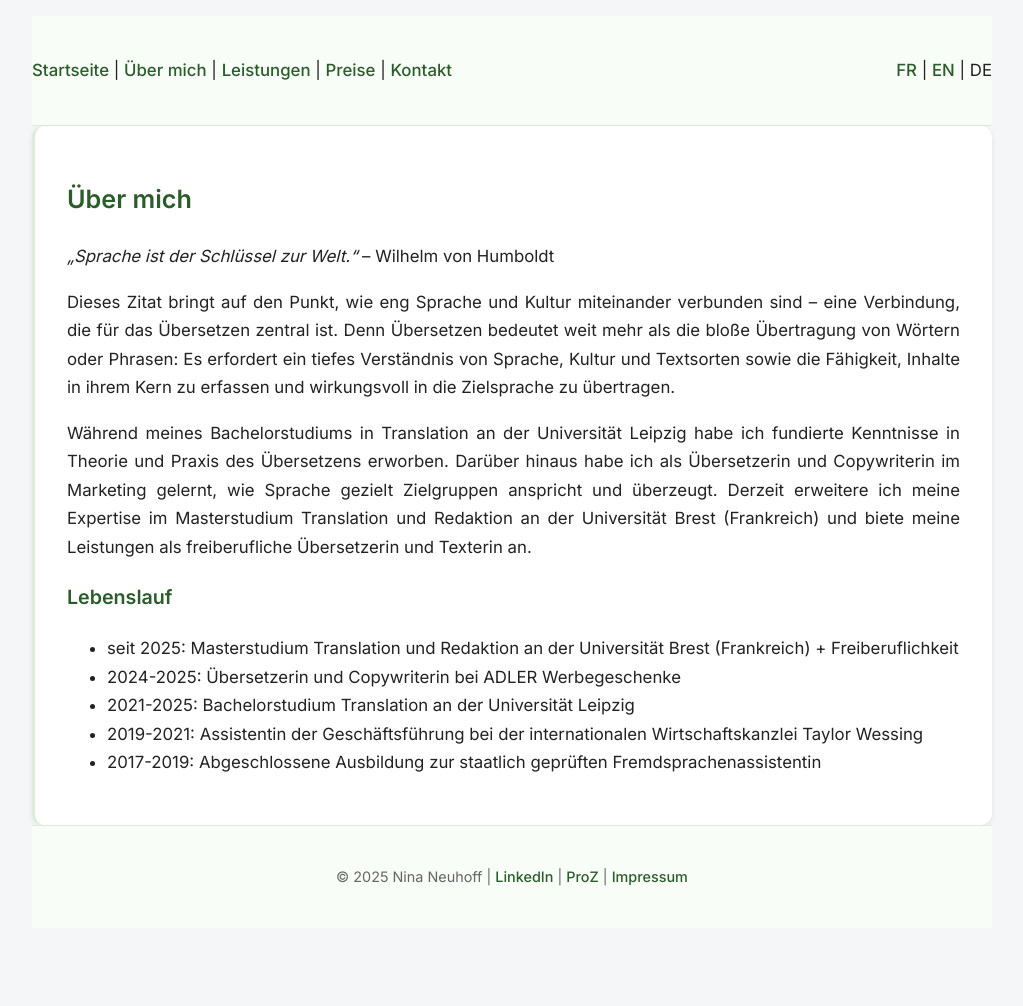
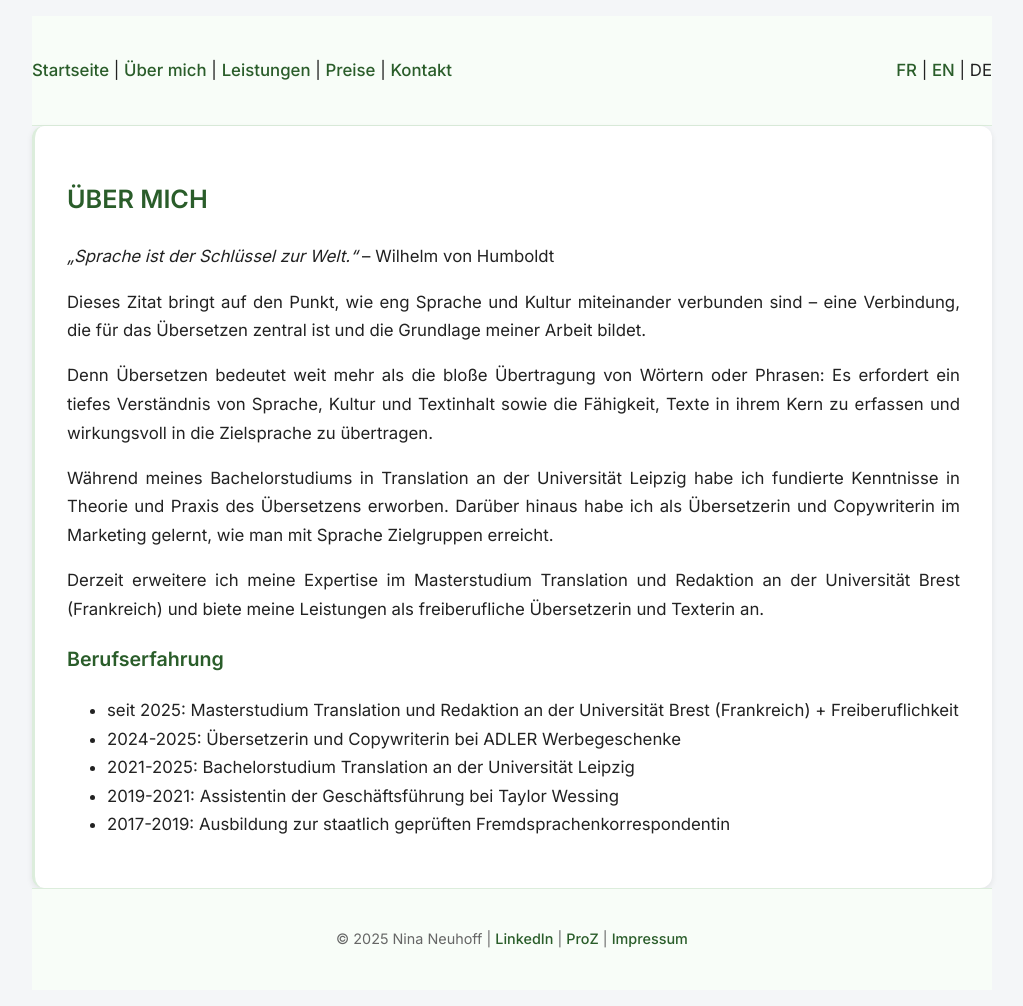
Before and after one commit to nneuhoff/traduction-translation-uebersetzung, a Jekyll site: the page built from de/about.md, in a window 1280 px wide. Shown: the whole page, without its empty margins (128-1151 px from the left). Built offline with Jekyll 4.4.1, drawn with Linux system fonts in a browser that asks for light colours; before the commit the page ends 944 px from its top, so only the background shows below that.

Commit message:
Update about.md

```diff
--- a/de/about.md
+++ b/de/about.md
@@ -4,18 +4,22 @@
 lang: de
 ---
 
-## Über mich
+## ÜBER MICH
 
 *„Sprache ist der Schlüssel zur Welt.“* – Wilhelm von Humboldt
 
-Dieses Zitat bringt auf den Punkt, wie eng Sprache und Kultur miteinander verbunden sind – eine Verbindung, die für das Übersetzen zentral ist. Denn Übersetzen bedeutet weit mehr als die bloße Übertragung von Wörtern oder Phrasen: Es erfordert ein tiefes Verständnis von Sprache, Kultur und Textsorten sowie die Fähigkeit, Inhalte in ihrem Kern zu erfassen und wirkungsvoll in die Zielsprache zu übertragen.
+Dieses Zitat bringt auf den Punkt, wie eng Sprache und Kultur miteinander verbunden sind – eine Verbindung, die für das Übersetzen zentral ist und die Grundlage meiner Arbeit bildet.
 
-Während meines Bachelorstudiums in Translation an der Universität Leipzig habe ich fundierte Kenntnisse in Theorie und Praxis des Übersetzens erworben. Darüber hinaus habe ich als Übersetzerin und Copywriterin im Marketing gelernt, wie Sprache gezielt Zielgruppen anspricht und überzeugt. Derzeit erweitere ich meine Expertise im Masterstudium Translation und Redaktion an der Universität Brest (Frankreich) und biete meine Leistungen als freiberufliche Übersetzerin und Texterin an.
+Denn Übersetzen bedeutet weit mehr als die bloße Übertragung von Wörtern oder Phrasen: Es erfordert ein tiefes Verständnis von Sprache, Kultur und Textinhalt sowie die Fähigkeit, Texte in ihrem Kern zu erfassen und wirkungsvoll in die Zielsprache zu übertragen.
+
+Während meines Bachelorstudiums in Translation an der Universität Leipzig habe ich fundierte Kenntnisse in Theorie und Praxis des Übersetzens erworben. Darüber hinaus habe ich als Übersetzerin und Copywriterin im Marketing gelernt, wie man mit Sprache Zielgruppen erreicht.
+
+Derzeit erweitere ich meine Expertise im Masterstudium Translation und Redaktion an der Universität Brest (Frankreich) und biete meine Leistungen als freiberufliche Übersetzerin und Texterin an.
 
 
-### Lebenslauf
+### Berufserfahrung
 - seit 2025: Masterstudium Translation und Redaktion an der Universität Brest (Frankreich) + Freiberuflichkeit
 - 2024-2025: Übersetzerin und Copywriterin bei ADLER Werbegeschenke
 - 2021-2025: Bachelorstudium Translation an der Universität Leipzig
-- 2019-2021: Assistentin der Geschäftsführung bei der internationalen Wirtschaftskanzlei Taylor Wessing
-- 2017-2019: Abgeschlossene Ausbildung zur staatlich geprüften Fremdsprachenassistentin
+- 2019-2021: Assistentin der Geschäftsführung bei Taylor Wessing
+- 2017-2019: Ausbildung zur staatlich geprüften Fremdsprachenkorrespondentin
```
